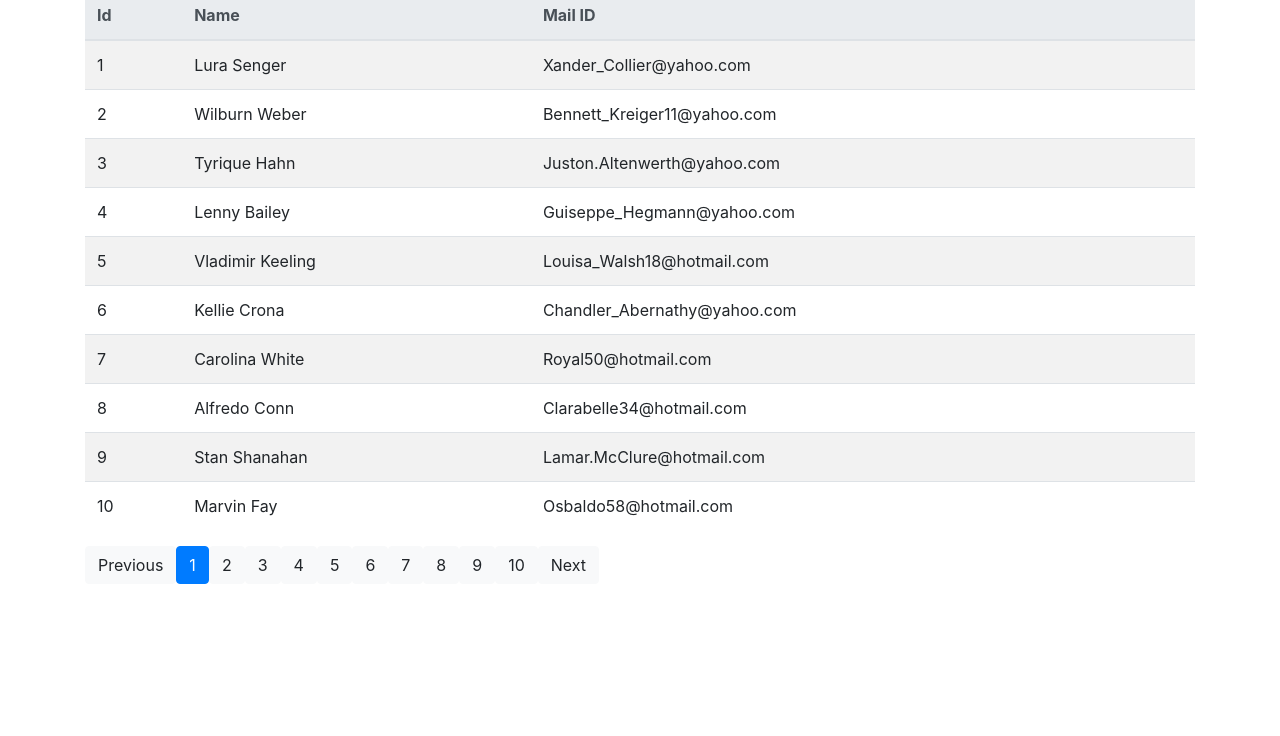
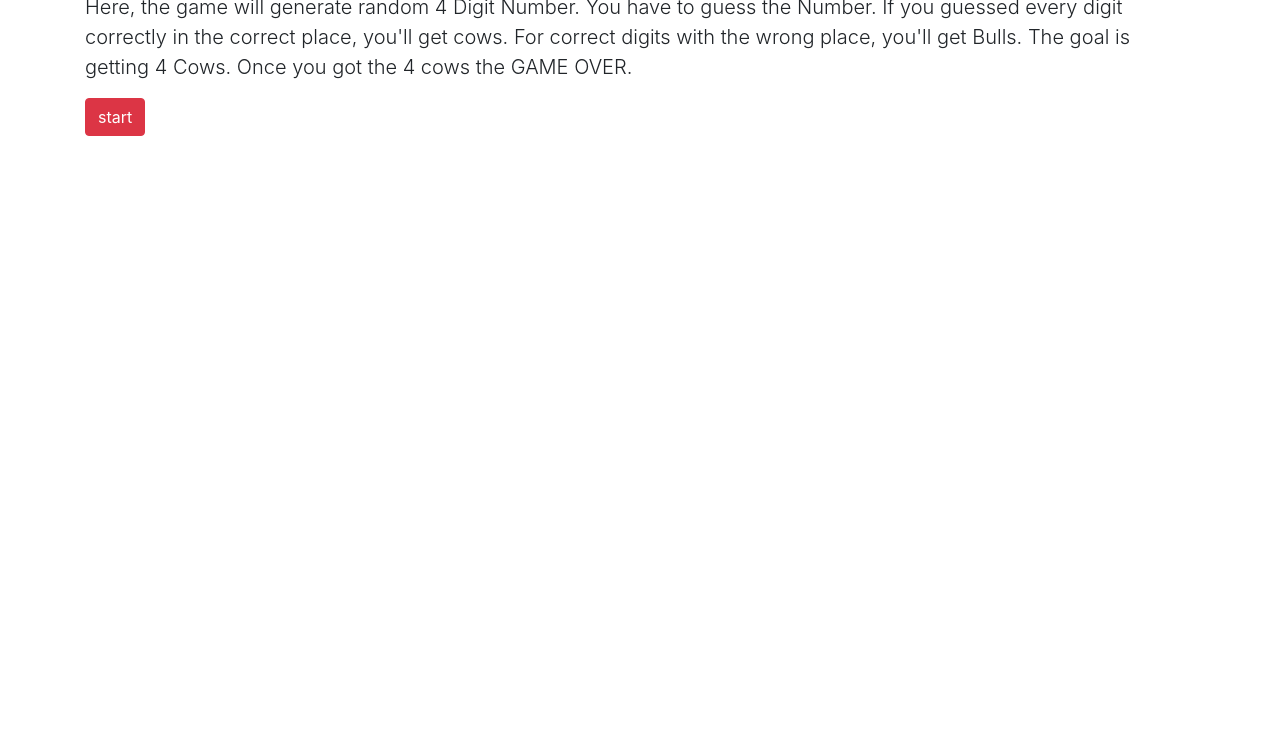
Before and after one commit to PugazharasanC/game, a plain HTML site: page index.html in a window 1280 px wide. Shown: the part 64-800 px from the top of the page. Drawn offline with nearby package versions, Linux system fonts and the light colour scheme.

Commit message:
Add files via upload

```diff
--- a/index.html
+++ b/index.html
@@ -6,6 +6,23 @@
     <meta name="viewport" content="width=device-width, initial-scale=1.0">
     <link rel="stylesheet" href="https://maxcdn.bootstrapcdn.com/bootstrap/4.0.0/css/bootstrap.min.css"
         integrity="sha384-Gn5384xqQ1aoWXA+058RXPxPg6fy4IWvTNh0E263XmFcJlSAwiGgFAW/dAiS6JXm" crossorigin="anonymous">
+    <title>Cows and Bulls Game</title>
+</head>
+
+<body>
+    <div class='container'>
+        <div>
+            <h1 class='h1'>Welcome to Cows and Bulls Game</h1>
+            <p class='lead'>Here, the game will generate random 4 Digit Number. You have to guess the Number. If you
+                guessed every digit correctly in the correct place, you'll get cows. For correct digits with the wrong
+                place, you'll get Bulls. The goal is getting 4 Cows. Once you got the 4 cows the GAME OVER.
+            </p>
+            <form class='form-group'>
+                <input class='btn btn-danger' type="button" id='button' value="start" onclick="start()">
+            </form>
+        </div>
+    </div>
+
     <script src="https://code.jquery.com/jquery-3.2.1.slim.min.js"
         integrity="sha384-KJ3o2DKtIkvYIK3UENzmM7KCkRr/rE9/Qpg6aAZGJwFDMVNA/GpGFF93hXpG5KkN" crossorigin="anonymous">
     </script>
@@ -15,22 +32,6 @@
     <script src="https://maxcdn.bootstrapcdn.com/bootstrap/4.0.0/js/bootstrap.min.js"
         integrity="sha384-JZR6Spejh4U02d8jOt6vLEHfe/JQGiRRSQQxSfFWpi1MquVdAyjUar5+76PVCmYl" crossorigin="anonymous">
     </script>
-    <title>Sample</title>
-</head>
-
-<body>
-    <div class="input-group mb-3">
-        <div class="input-group-prepend">
-            <label class="input-group-text" for="inputGroupSelect01">Values per Page</label>
-        </div>
-        <select name="numOfEle" id="num" onchange="fixSize()" class="custom-select">
-            <option value="10">10</option>
-            <option value="20">20</option>
-            <option value="25">25</option>
-            <option value="50">50</option>
-        </select>
-    </div>
-    <script src="obj.js"></script>
     <script src="main.js"></script>
 </body>
 
--- a/main.js
+++ b/main.js
@@ -1,131 +1,88 @@
-var body = document.getElementsByTagName('body')[0];
-var numOfval = parseInt(document.getElementById('num').value);
-var numOfPage = Math.ceil(mainObj.length / numOfval);
-var curPage = 0;
-var prePage = 0;
-var fixSize = () => {
-    numOfval = parseInt(document.getElementById('num').value);
-    numOfPage = Math.ceil(mainObj.length / numOfval);
-    mainDriverFunc();
+var random = [0, -1, -1, -1];
+var start = () => {
+    var start = document.getElementById('button');
+    var inp = document.createElement('input');
+    inp.value = 1000;
+    inp.id = 'input';
+    inp.type = 'number';
+    inp.setAttribute('min', '1000');
+    inp.setAttribute('max', '9999');
+    inp.classList.add('form');
+    inp.classList.add('col');
+    inp.classList.add('form-control');
+    var button = document.createElement('input');
+    button.id = 'guess';
+    button.type = 'submit';
+    button.value = 'Guess';
+    //button.onclick = guess;
+    button.classList.add('form');
+    button.classList.add('form-control');
+    button.classList.add('col');
+    button.classList.add('btn');
+    button.classList.add('btn-primary');
+    start.parentNode.classList.add('row');
+    start.parentNode.appendChild(inp);
+    start.parentNode.appendChild(button);
+    start.parentNode.setAttribute('onsubmit', 'guessVal();return false;');
+    start.parentNode.removeChild(start);
+    var newDiv = document.createElement('div');
+    newDiv.id = 'result';
+    newDiv.style.height = '200px';
+    newDiv.style.overflowY = 'auto';
+    button.parentNode.parentNode.appendChild(newDiv);
+    createRandom();
 }
-var tableBodyCreation = () => {
-    var tableBody = document.createElement('tbody');
-    tableBody.classList.add('table');
-    for (var itr = 0; itr < numOfval; itr++) {
-        var tr = document.createElement('tr');
-        var td = document.createElement('td');
-        td.id = 'id' + itr;
-        tr.appendChild(td);
-        td = document.createElement('td');
-        td.id = 'name' + itr;
-        tr.appendChild(td);
-        td = document.createElement('td');
-        td.id = 'mail' + itr;
-        tr.appendChild(td);
-        tableBody.appendChild(tr);
+var guessVal = () => {
+    var val = document.getElementById('input').value;
+    var cow = 0;
+    var bull = 0;
+    var str = val;
+    val = val.split('');
+    var rand = random.join('');
+    for (var ind = 0; ind < 4; ind++) {
+        val[ind] = parseInt(val[ind]);
+        if (val[ind] == random[ind]) {
+            cow++;
+            val[ind] = random[ind] = -1;
+        }
     }
-    return tableBody;
+    if (cow != 4)
+        for (var ind = 0; ind < 4; ind++) {
+            if (val[ind] != -1) {
+                for (var ind2 = 0; ind2 < 4; ind2++) {
+                    if (val[ind] == random[ind2]) {
+                        bull++;
+                        val[ind] = random[ind2] = -1;
+                        break;
+                    }
+                }
+            }
+        }
+    random = rand.split('');
+    var newP = document.createElement('p');
+    if (cow == 4) {
+        newP.innerHTML = '<h1>Game Over</h1>'
+        var button = document.getElementById('guess');
+        button.style.display = 'none';
+    } else {
+        newP.innerHTML = 'You got ' + cow + ' Cows & ' + bull + ' Bulls for ' + str;
+    }
+    var res = document.getElementById('result');
+    res.insertBefore(newP, res.firstChild);
+    return false;
 }
-var tableHeadCreation = () => {
-    var tableHead = document.createElement('thead');
-    tableHead.className = 'thead-light';
-    var tr = document.createElement('tr');
-    var th = document.createElement('th');
-    th.innerHTML = 'Id'
-    tr.appendChild(th);
-    th = document.createElement('th');
-    th.innerHTML = 'Name';
-    tr.appendChild(th);
-    th = document.createElement('th');
-    th.innerHTML = 'Mail ID';
-    tr.appendChild(th);
-    tableHead.appendChild(tr);
-    return tableHead;
-}
-var tableCreation = () =>{
-    var table = document.createElement('table');
-    table.classList.add('table');
-    table.classList.add('table-striped');
-    table.classList.add('table-hover');
-    table.appendChild(tableHeadCreation());
-    table.appendChild(tableBodyCreation());
-    return table;
-}
-
-var buttonCreation = () => {
-    var anotherDiv = document.createElement('div');
-    var button = document.createElement('button');
-    button.id = 'prevButton';
-    button.classList.add('btn');
-    button.classList.add('btn-light');
-    button.onclick = prevPage;
-    button.innerHTML = 'Previous';
-    anotherDiv.appendChild(button);
-    for (var itr = 0; itr < numOfPage; itr++) {
-        button = document.createElement('button');
-        button.id = itr + 1 + '';
-        button.classList.add('btn');
-        button.classList.add('btn-light');
-        button.setAttribute('onclick', 'movePage(' + (itr + 1) + ')');
-        button.innerHTML = itr + 1 + '';
-        anotherDiv.appendChild(button);
+var createRandom = () => {
+    random = [0, -1, -1, -1];
+    while (random[0] <= 0) {
+        random[0] = Math.floor(Math.random() * 10);
     }
-    button = document.createElement('button');
-    button.id = 'nextButton';
-    button.classList.add('btn');
-    button.classList.add('btn-light');
-    button.onclick = nextPage;
-    button.innerHTML = 'Next';
-    anotherDiv.appendChild(button);
-    return anotherDiv;
-}
-var mainDriverFunc = () => {
-    var myDiv = document.getElementById('myDiv');
-    if (myDiv != null) {
-        body.removeChild(myDiv);
+    while (random[1] < 0) {
+        random[1] = Math.floor(Math.random() * 10);
     }
-    newDiv = document.createElement('div');
-    newDiv.id = 'myDiv';
-    body.className = 'container';
-    newDiv.appendChild(tableCreation());
-    newDiv.appendChild(buttonCreation());
-    body.appendChild(newDiv);
-    movePage('1');
-}
-var nextPage = () => {
-    if (curPage != numOfPage) {
-        movePage(curPage + 1);
+    while (random[2] < 0) {
+        random[2] = Math.floor(Math.random() * 10);
+    }
+    while (random[3] < 0) {
+        random[3] = Math.floor(Math.random() * 10);
     }
 }
-var prevPage = () => {
-    if (curPage != 1) {
-        movePage(curPage - 1);
-    }
-}
-var movePage = (page) => {
-    page = parseInt(page);
-    var start = (page - 1) * numOfval;
-    var end = page * numOfval;
-    var itr;
-    for (itr = start; itr < end && itr < mainObj.length; itr++) {
-        document.getElementById('id' + (itr - start)).innerHTML = mainObj[itr].id;
-        document.getElementById('mail' + (itr - start)).innerHTML = mainObj[itr].email;
-        document.getElementById('name' + (itr - start)).innerHTML = mainObj[itr].name;
-    }
-    if (itr < end) {
-        for (itr; itr < end; itr++) {
-            document.getElementById("id" + (itr - start)).innerHTML = '';
-            document.getElementById("mail" + (itr - start)).innerHTML = '';
-            document.getElementById("name" + (itr - start)).innerHTML = '';
-        }
-    }
-    prePage = curPage;
-    curPage = page;
-    if (prePage != 0) {
-        document.getElementById('' + prePage).classList.remove('btn-primary');
-        document.getElementById('' + prePage).classList.add('btn-light');
-    }
-    document.getElementById('' + curPage).classList.add('btn-primary');
-    document.getElementById('' + curPage).classList.remove('btn-light');
-}
-window.onload = mainDriverFunc;
```
